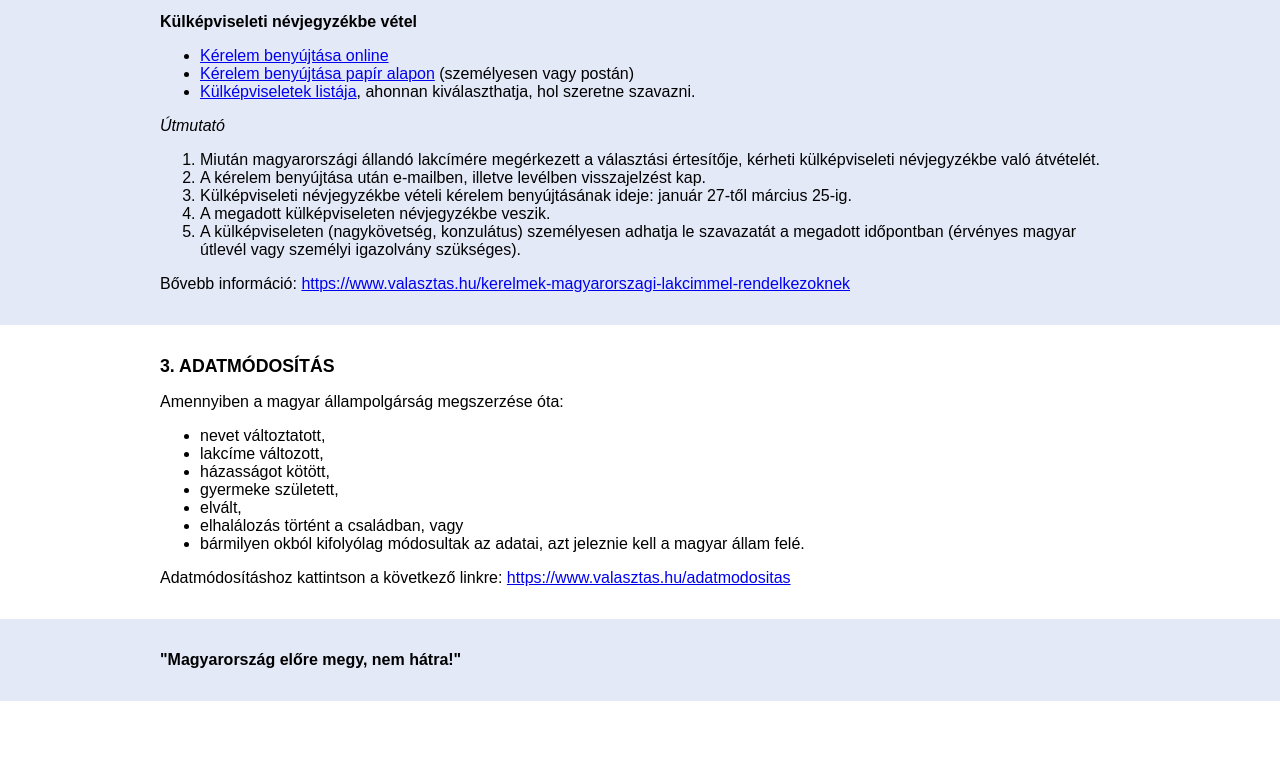
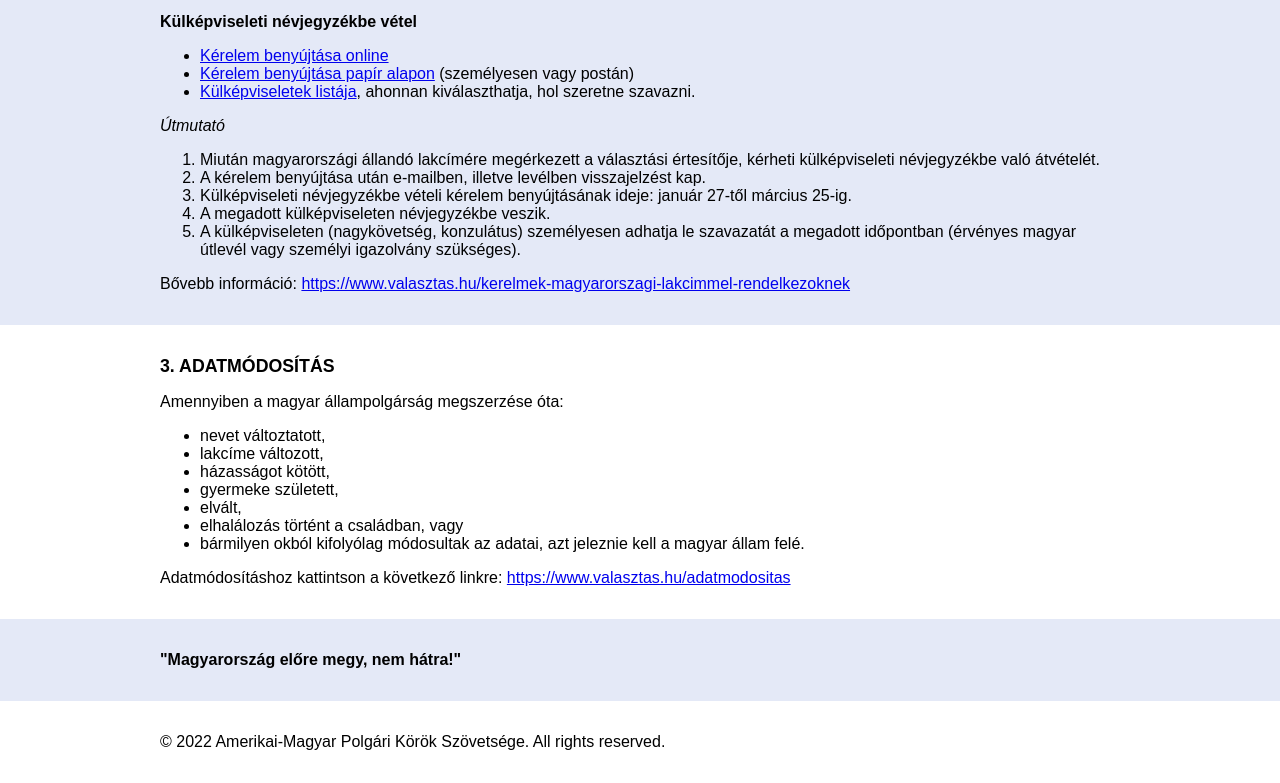
Before and after one commit to a1sz2022/sz2022-honlap, a plain HTML site: page index.html in a window 1280 px wide. Shown: the part 733-1516 px from the top of the page. Before the commit the page ends 1434 px from the top, so only its background shows below. Drawn offline with Linux system fonts and the light colour scheme.

Commit message:
Update index.html

```diff
--- a/index.html
+++ b/index.html
@@ -156,6 +156,11 @@
                 <p><strong>"Magyarország előre megy, nem hátra!"</strong></p>
             </div>
         </section>
+        <section>
+            <div>
+                <p>© 2022 Amerikai-Magyar Polgári Körök Szövetsége. All rights reserved.</p>
+            </div>
+        </section>
 
     </body>
 </html>
```
